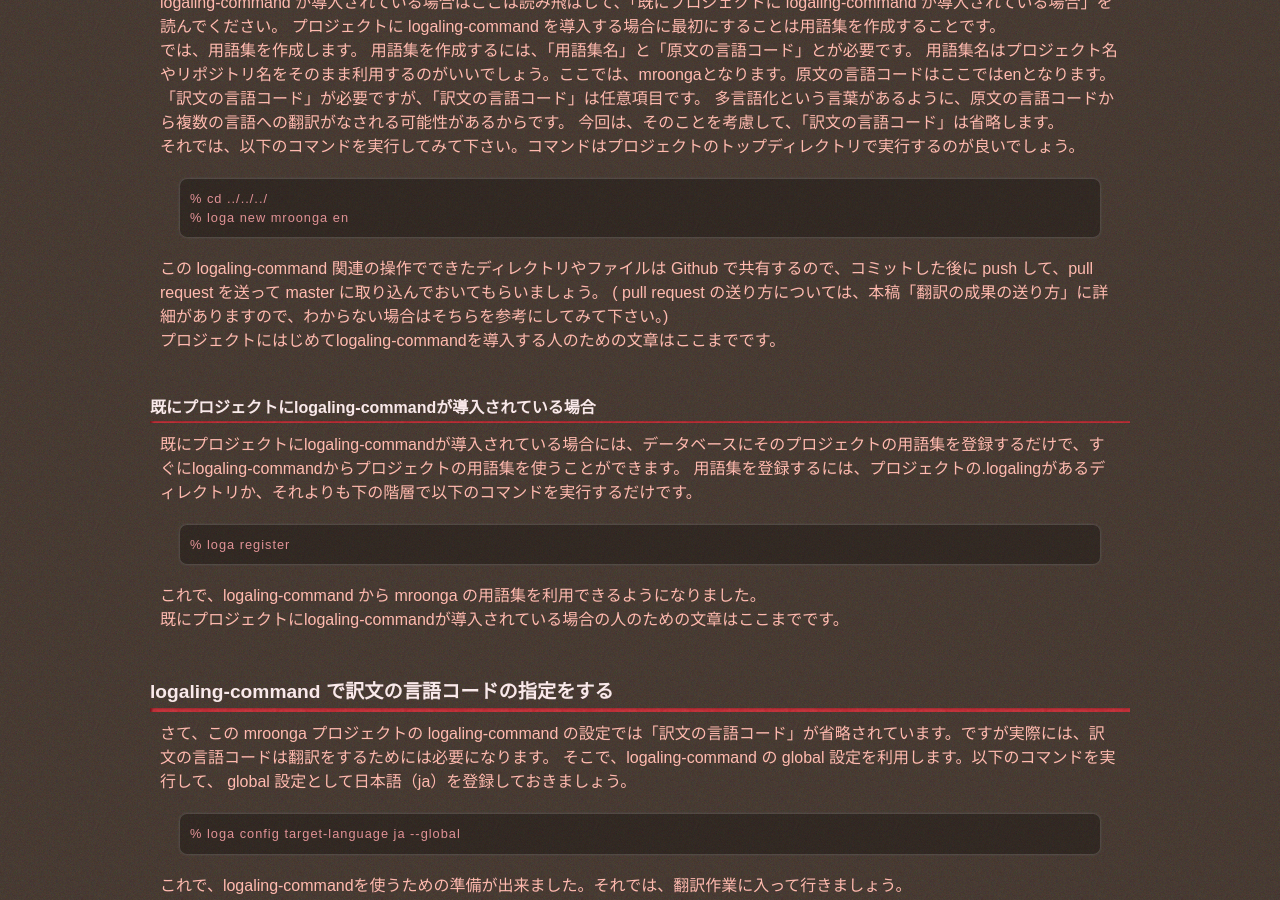
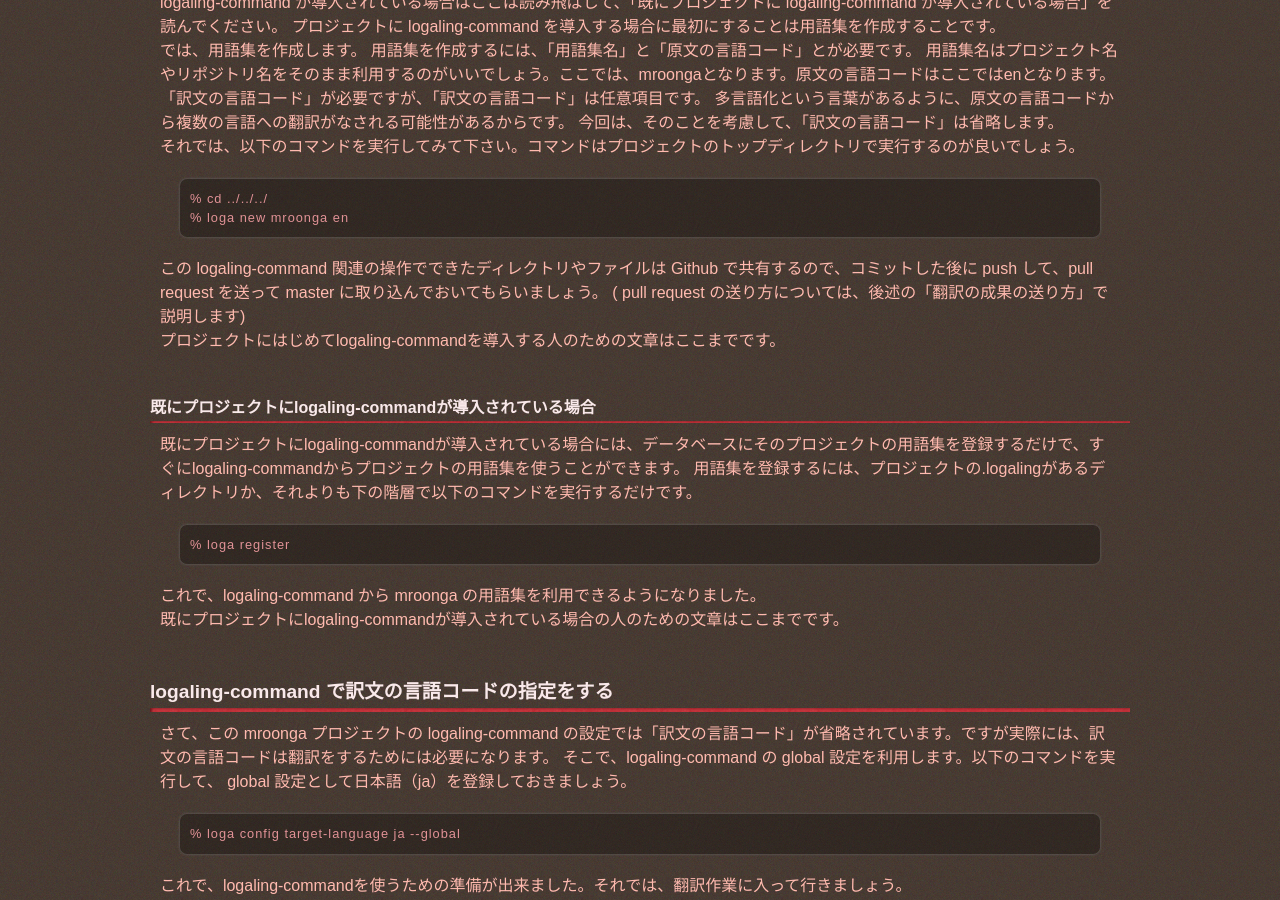
Before and after one commit to logaling/logaling.github.com, a Jekyll site: the page built from handbook.md, in a window 1280 px wide and 900 px high, scrolled down 1583 px. Built offline with Jekyll 4.4.1, drawn with Linux system fonts in a browser that asks for light colours; some web fonts are replaced; Markdown is read by kramdown in place of the engine named in the settings; part of the change alters nothing that is shown; some of the changed text lies outside the part shown.

Commit message:
change some sentence

```diff
--- a/handbook.md
+++ b/handbook.md
@@ -71,7 +71,7 @@ clone した後は configure する必要があります。
     % loga new mroonga en
 
 この logaling-command 関連の操作でできたディレクトリやファイルは Github で共有するので、コミットした後に push して、pull request を送って master に取り込んでおいてもらいましょう。
-( pull request の送り方については、本稿「翻訳の成果の送り方」に詳細がありますので、わからない場合はそちらを参考にしてみて下さい。)
+( pull request の送り方については、後述の「翻訳の成果の送り方」で説明します)
 
 プロジェクトにはじめてlogaling-commandを導入する人のための文章はここまでです。
 
@@ -233,7 +233,7 @@ HTML ファイルは doc/locale/${LANGUAGE}/html/ 以下に出力されます。
 翻訳の成果は GitHub の pull request かメールで送ってください。メールで送る場合はパッチでも .po ファイルそのものでも構いません。
 
 #### pull request の送り方
-pull request を送るためのコマンドライン
+pull request を送るためのコマンドは以下のようになります。
 
 	% git add doc/locale/ja/LC_MESSAGES/*.po
 	% git commit
@@ -244,7 +244,7 @@ pull request を送るためのコマンドライン
 
 
 #### パッチの送り方
-パッチを作るためのコマンドライン
+パッチを作るためのコマンドは以下のようになります。
 
 	% git add doc/locale/ja/LC_MESSAGES/*.po
 	% git commit
@@ -261,7 +261,7 @@ doc/locale/${LANGUAGE}/LC_MESSAGES/ 以下を .tar.gz や .zip などでアー
 
 
 ### 新しい言語の追加方法
-新しい翻訳対象の言語を追加するコマンドライン
+新しい翻訳対象の言語を追加するコマンドは以下のようになります。
 
 	% cd doc/locale
 	% make add LOCALE=${LANGUAGE} # specify your language code such as 'de'.
```
